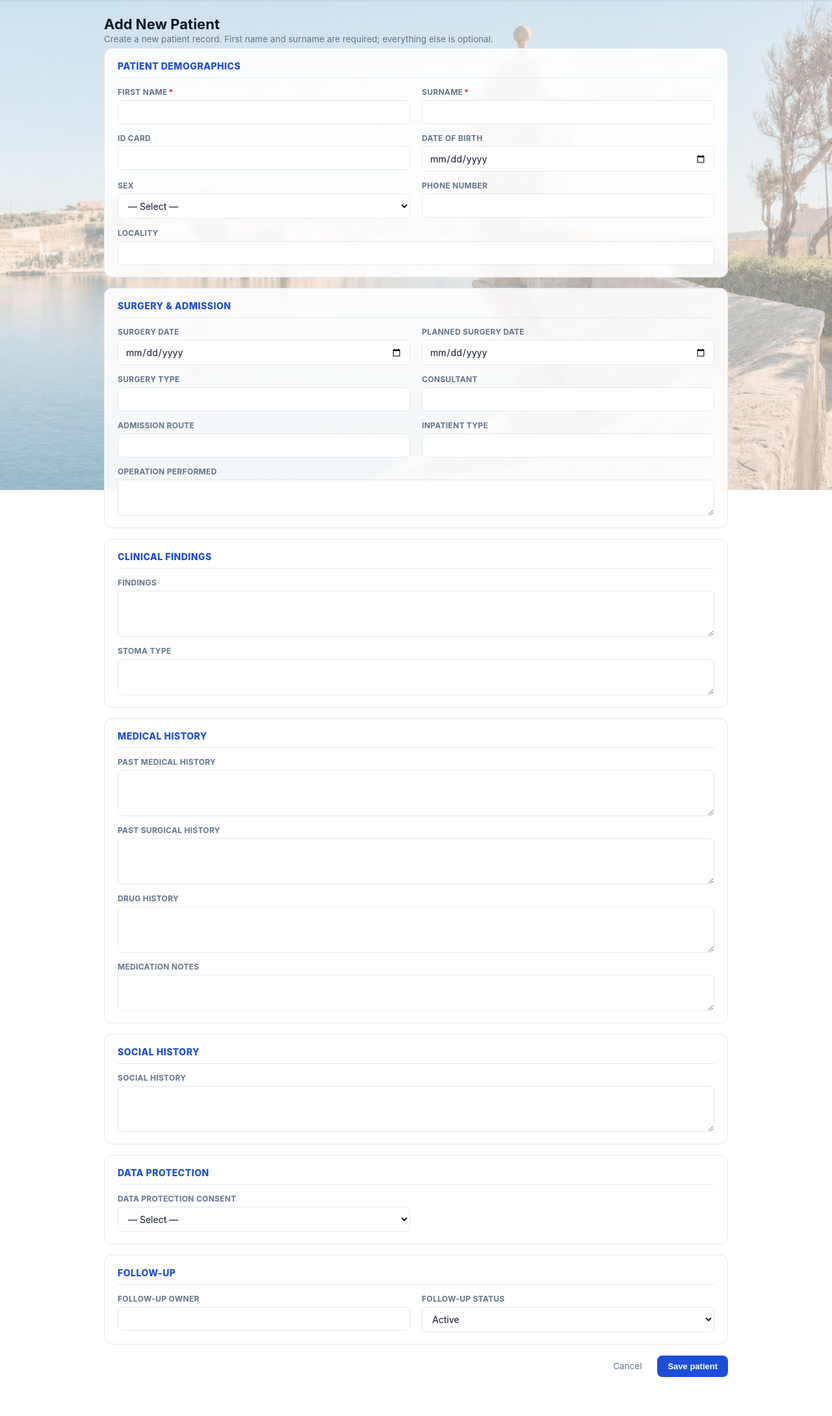
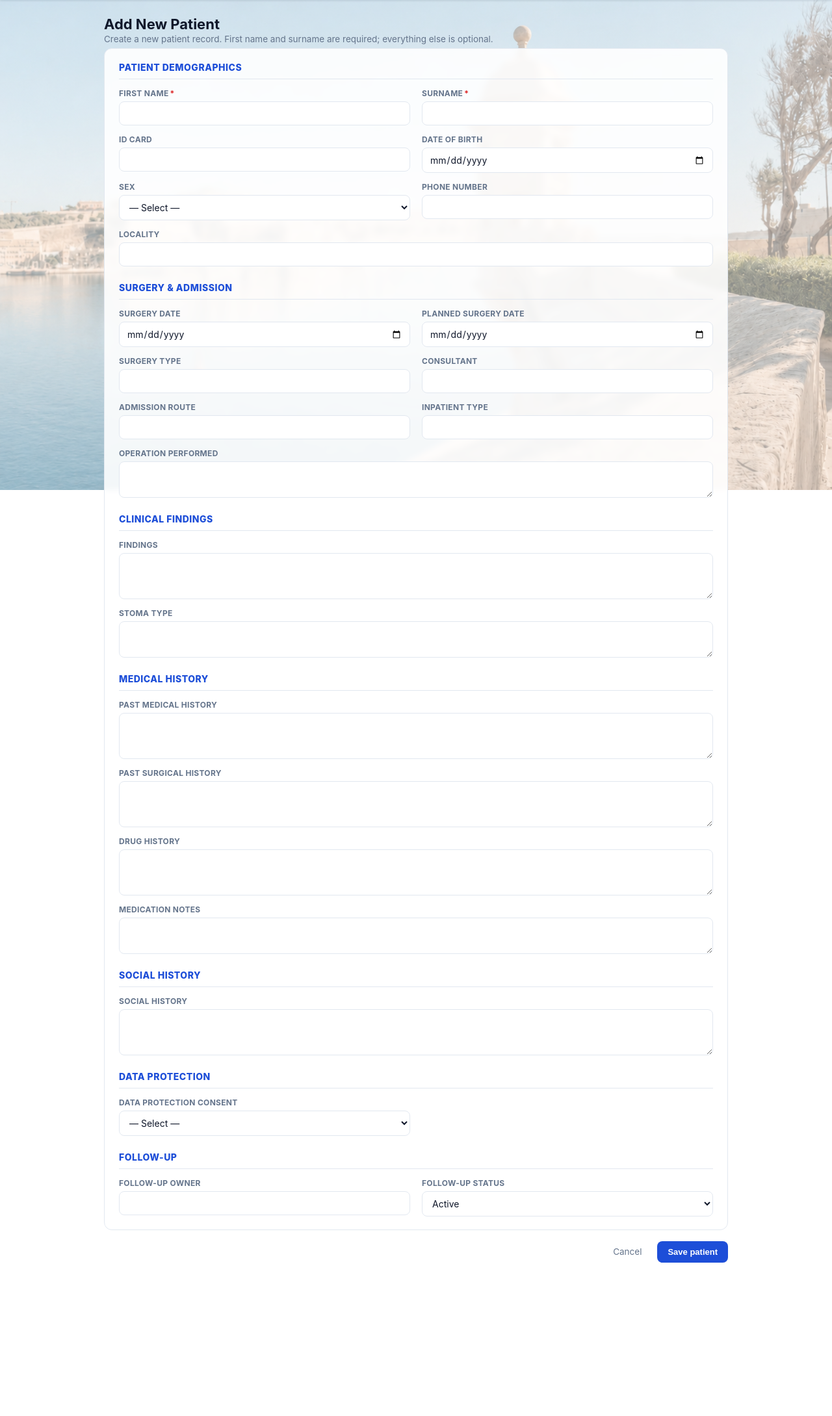
Before and after one commit to jasonfenech118-ctrl/dashborad, a Django app: page /patients/add/ in a window 1280 px wide. Shown: the part 46-2225 px from the top of the page at 65% size. After the commit the page ends 1989 px from the top, so only its background shows below. Run offline with Django 5.2, Linux system fonts and the light colour scheme; the visitor is signed in with stand-in values (Sample User, id 1).

Commit message:
Consolidate Add Patient form into a single card (#59)
Wrap all Add Patient sections in one card so the whole form is on one page with the section headings as in-card dividers.

```diff
--- a/backend/templates/clinic/patient_form.html
+++ b/backend/templates/clinic/patient_form.html
@@ -6,10 +6,13 @@
   .pf-head{display:flex;align-items:center;gap:12px;margin-bottom:6px;}
   .pf-head h1{margin:0;}
   .pf-head p{margin:2px 0 0;color:var(--muted);font-size:13.5px;}
-  .pf-sec{
+  /* single card holding the whole form */
+  .pf-card{
     background:rgba(255,255,255,.88);backdrop-filter:blur(5px);-webkit-backdrop-filter:blur(5px);
-    border:1px solid var(--border);border-radius:12px;padding:18px 20px;margin-bottom:16px;
+    border:1px solid var(--border);border-radius:12px;padding:20px 22px;margin-bottom:16px;
   }
+  .pf-sec{margin-bottom:24px;}
+  .pf-sec:last-child{margin-bottom:0;}
   .pf-sec > h2{margin:0 0 14px;font-size:14px;font-weight:800;color:var(--teal);
     text-transform:uppercase;letter-spacing:.5px;border-bottom:1px solid var(--border);padding-bottom:9px;}
   .pf-grid{display:grid;grid-template-columns:repeat(2,1fr);gap:14px 18px;}
@@ -43,6 +46,7 @@
     {% csrf_token %}
     {% if form.non_field_errors %}<div class="form-banner">{{ form.non_field_errors }}</div>{% endif %}
 
+    <div class="pf-card">
     <section class="pf-sec">
       <h2>Patient demographics</h2>
       <div class="pf-grid">
@@ -108,6 +112,7 @@
         <div class="pf-field"><label for="{{ form.followup_status.id_for_label }}">{{ form.followup_status.label }}</label>{{ form.followup_status }}</div>
       </div>
     </section>
+    </div><!-- /pf-card -->
 
     <div class="pf-actions">
       <a class="pf-cancel" href="{% url 'clinic:patient_list' %}">Cancel</a>
```
